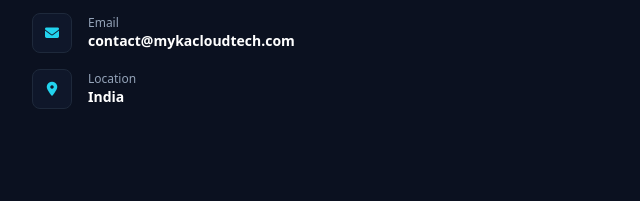
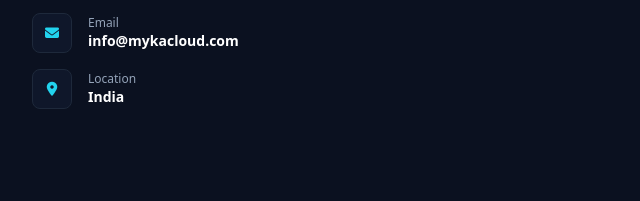
Before and after one commit to mykacloud/Website, a plain HTML site: page index.html in a window 1280 px wide. Shown: the part 2501-2702 px from the top of the page, 0-640 px from the left. Drawn offline with nearby package versions, Linux system fonts and the light colour scheme.

Commit message:
Update contact email in index.html

```diff
--- a/index.html
+++ b/index.html
@@ -245,7 +245,7 @@
                 </div>
                 <div>
                   <div class="text-xs text-slate-400">Email</div>
-                  <div class="font-semibold text-white">contact@mykacloudtech.com</div>
+                  <div class="font-semibold text-white">info@mykacloud.com</div>
                 </div>
               </div>
 
```
